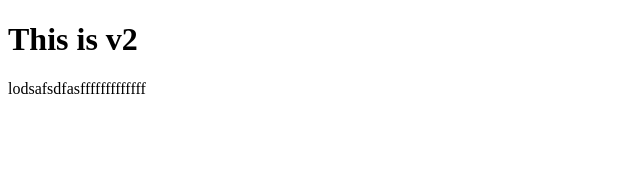
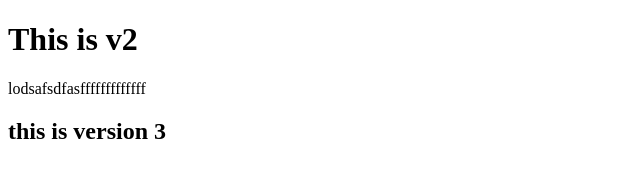
Before and after one commit to vinayyerne/demo, a plain HTML site: page index.html in a window 1280 px wide. Shown: the whole page, without its empty margins (0-640 px from the left). Drawn offline with Linux system fonts and the light colour scheme.

Commit message:
this is the 3 change

```diff
--- a/index.html
+++ b/index.html
@@ -9,6 +9,9 @@
     <h1> This is v2 </h1>
     <p>lodsafsdfasfffffffffffff
     </p>
+    <h2>
+        this is version 3
+    </h2>
 
 </body>
 </html>
```
